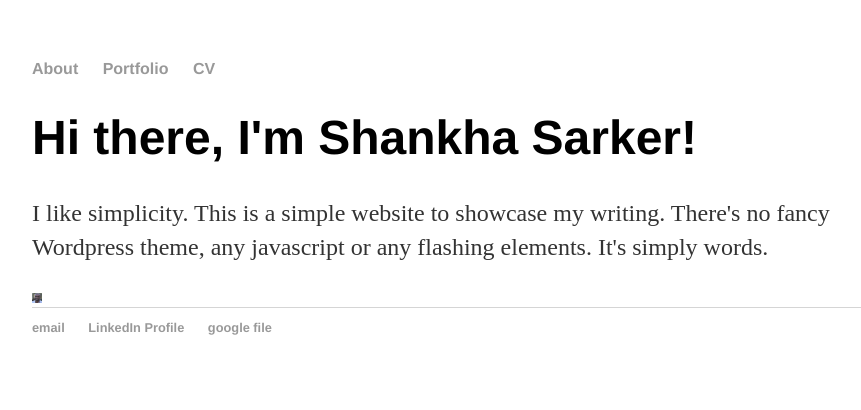
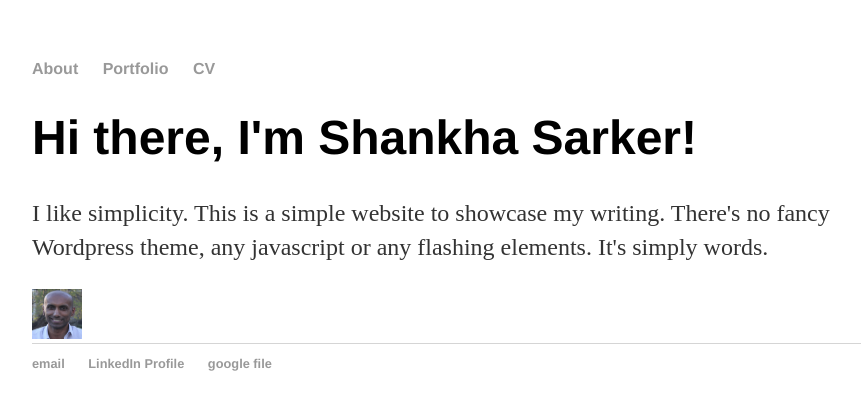
Before and after one commit to shankhasarker/shankhasarker.github.io, a Jekyll site: the page built from index.html, in a window 1280 px wide. Shown: the top 410 px of the page, without its empty margins (160-1021 px from the left). Built offline with Jekyll 4.4.1, drawn with Linux system fonts in a browser that asks for light colours.

Commit message:
Update main.css

```diff
--- a/css/main.css
+++ b/css/main.css
@@ -42,6 +42,6 @@ ul.posts li {
     list-style: none;
 }
 .profilepic {
-    width:10px;
-    height:10px;
+    width:50px;
+    height:50px;
 }
```
